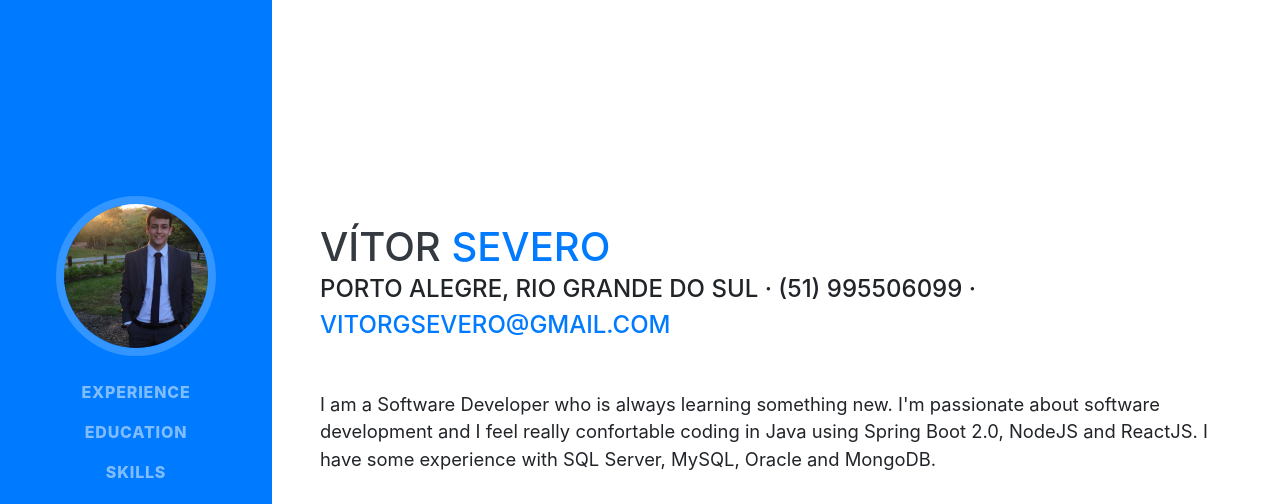
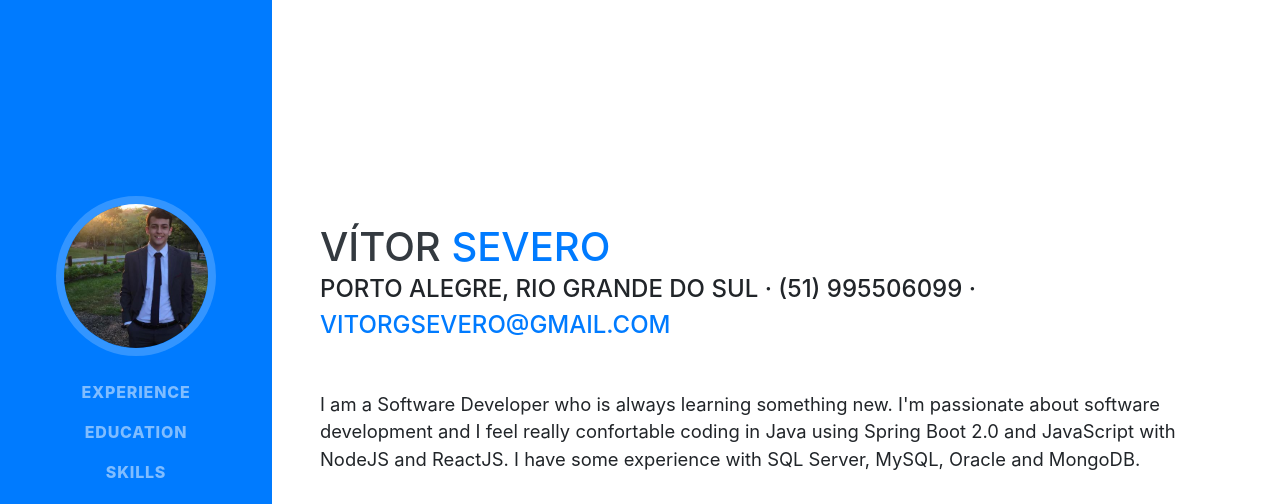
Before and after one commit to vitorgsevero/myPortfolio, a website with bundled scripts: page index.html in a window 1280 px wide. Shown: the top 504 px of the page. Built offline with nearby package versions, Linux system fonts and the light colour scheme; a web font is replaced by a local one.

Commit message:
Update index.html

```diff
--- a/index.html
+++ b/index.html
@@ -80,7 +80,7 @@
         </div>
         <p class="lead mb-5">I am a Software Developer who is always learning something new. I'm passionate about
           software
-          development and I feel really confortable coding in Java using Spring Boot 2.0, NodeJS and ReactJS. I have
+          development and I feel really confortable coding in Java using Spring Boot 2.0 and JavaScript with NodeJS and ReactJS. I have
           some
           experience with SQL Server, MySQL, Oracle and MongoDB.</p>
 
```
